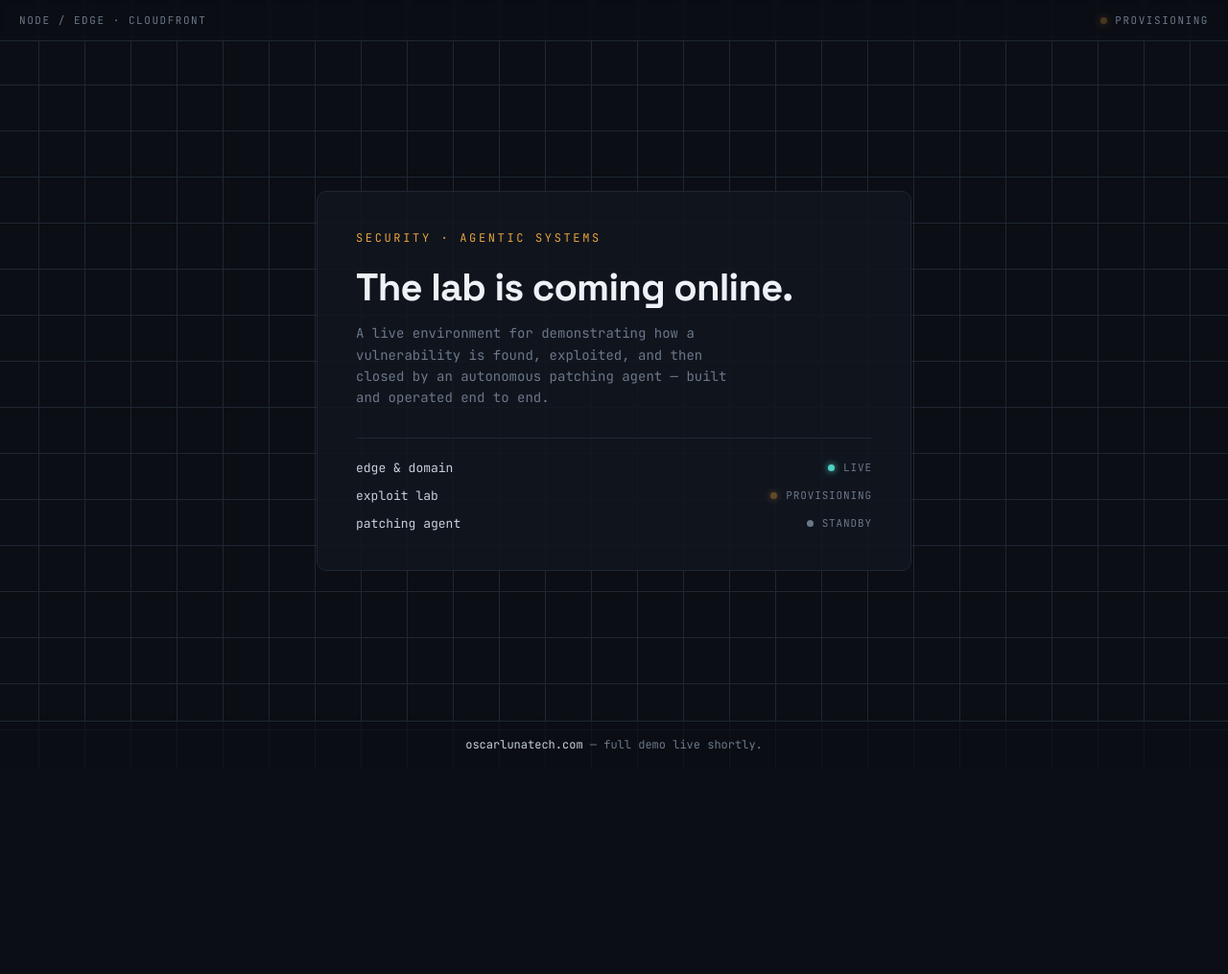
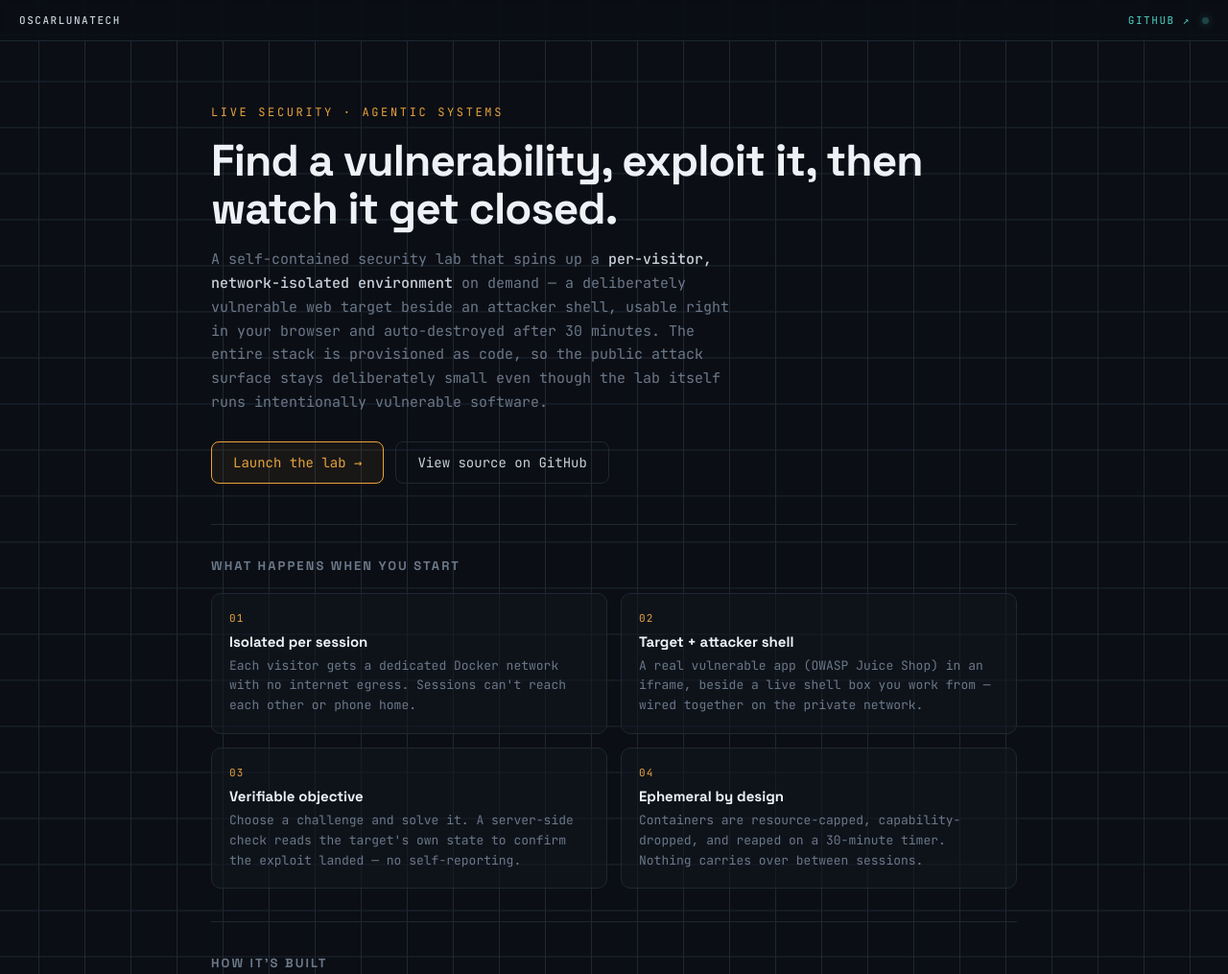
Before and after one commit to oscarlunatech/AgenticCybersecurityDemo, a plain HTML site: page site/index.html in a window 1280 px wide. Shown: the top 1015 px of the page at 96% size. Before the commit the page ends 800 px from the top, so only its background shows below. Drawn offline with Linux system fonts and the light colour scheme.

Commit message:
Updates landing site and readme

```diff
--- a/site/index.html
+++ b/site/index.html
@@ -3,184 +3,128 @@
   <head>
     <meta charset="UTF-8" />
     <meta name="viewport" content="width=device-width, initial-scale=1.0" />
-    <title>Provisioning — Security &amp; Agentic Systems Lab</title>
+    <title>oscarlunatech — Live Security &amp; Agentic Systems Lab</title>
+    <meta name="description" content="A live, per-visitor security lab: an isolated vulnerable target beside an attacker shell, provisioned entirely as code on AWS. Find a vulnerability, exploit it, then watch an agent close it." />
     <link rel="preconnect" href="https://fonts.googleapis.com" />
     <link rel="preconnect" href="https://fonts.gstatic.com" crossorigin />
-    <link
-      href="https://fonts.googleapis.com/css2?family=JetBrains+Mono:wght@400;500;700&family=Space+Grotesk:wght@500;700&display=swap"
-      rel="stylesheet"
-    />
+    <link href="https://fonts.googleapis.com/css2?family=JetBrains+Mono:wght@400;500;700&family=Space+Grotesk:wght@500;700&display=swap" rel="stylesheet" />
     <style>
-      :root {
-        --bg: #0b0e14;
-        --panel: #11161f;
-        --border: #1e2733;
-        --text: #c7d0db;
-        --muted: #6b7889;
-        --signal: #e8a33d;
-        --ok: #4fd1c5;
-        --mono: "JetBrains Mono", ui-monospace, SFMono-Regular, Menlo, monospace;
-        --display: "Space Grotesk", system-ui, sans-serif;
-      }
-      * { box-sizing: border-box; }
-      html, body { margin: 0; height: 100%; }
-      body {
-        background: var(--bg);
-        color: var(--text);
-        font-family: var(--mono);
-        /* faint blueprint grid, low opacity so it reads as infrastructure not decoration */
-        background-image:
-          linear-gradient(var(--border) 1px, transparent 1px),
-          linear-gradient(90deg, var(--border) 1px, transparent 1px);
-        background-size: 48px 48px;
-        background-position: center;
-        display: flex;
-        flex-direction: column;
-        min-height: 100vh;
-      }
-      .topbar {
-        display: flex;
-        justify-content: space-between;
-        align-items: center;
-        padding: 14px 20px;
-        border-bottom: 1px solid var(--border);
-        font-size: 11px;
-        letter-spacing: 0.14em;
-        text-transform: uppercase;
-        color: var(--muted);
-        background: rgba(11, 14, 20, 0.7);
-        backdrop-filter: blur(2px);
-      }
-      .topbar .live { display: inline-flex; align-items: center; gap: 8px; }
-      .pulse {
-        width: 7px; height: 7px; border-radius: 50%;
-        background: var(--signal);
-        box-shadow: 0 0 8px var(--signal);
-        animation: pulse 1.4s ease-in-out infinite;
-      }
-      @keyframes pulse { 0%,100% { opacity: 1; } 50% { opacity: 0.25; } }
-
-      main {
-        flex: 1;
-        display: flex;
-        align-items: center;
-        justify-content: center;
-        padding: 32px 20px;
-      }
-      .card {
-        width: 100%;
-        max-width: 620px;
-        background: rgba(17, 22, 31, 0.9);
-        border: 1px solid var(--border);
-        border-radius: 10px;
-        padding: 40px;
-      }
-      .eyebrow {
-        font-size: 12px;
-        letter-spacing: 0.22em;
-        text-transform: uppercase;
-        color: var(--signal);
-        margin-bottom: 22px;
-      }
-      h1 {
-        font-family: var(--display);
-        font-weight: 700;
-        font-size: clamp(26px, 5vw, 40px);
-        line-height: 1.1;
-        letter-spacing: -0.02em;
-        margin: 0 0 14px;
-        color: #eef2f7;
-      }
-      .lede {
-        color: var(--muted);
-        font-size: 14px;
-        line-height: 1.6;
-        margin: 0 0 30px;
-        max-width: 48ch;
-      }
-      .readout {
-        border-top: 1px solid var(--border);
-        padding-top: 22px;
-        display: grid;
-        gap: 12px;
-      }
-      .row {
-        display: grid;
-        grid-template-columns: 1fr auto;
-        align-items: center;
-        font-size: 13px;
-      }
-      .row .label { color: var(--text); }
-      .row .state {
-        display: inline-flex;
-        align-items: center;
-        gap: 9px;
-        color: var(--muted);
-        text-transform: uppercase;
-        letter-spacing: 0.08em;
-        font-size: 11px;
-      }
-      .dot { width: 7px; height: 7px; border-radius: 50%; background: var(--muted); }
-      .dot.run  { background: var(--signal); box-shadow: 0 0 7px var(--signal); animation: pulse 1.4s infinite; }
-      .dot.idle { background: var(--muted); }
-      .dot.up   { background: var(--ok); box-shadow: 0 0 7px var(--ok); }
-
-      footer {
-        padding: 16px 20px;
-        border-top: 1px solid var(--border);
-        font-size: 12px;
-        color: var(--muted);
-        text-align: center;
-        background: rgba(11, 14, 20, 0.7);
-      }
-      footer .domain { color: var(--text); }
-      a { color: var(--ok); text-decoration: none; }
-      a:focus-visible { outline: 2px solid var(--signal); outline-offset: 3px; }
-
-      @media (prefers-reduced-motion: reduce) {
-        .pulse, .dot.run { animation: none; }
-      }
-      @media (max-width: 480px) {
-        .card { padding: 28px 22px; }
-      }
+      :root{--bg:#0b0e14;--panel:#11161f;--border:#1e2733;--text:#c7d0db;--muted:#6b7889;--signal:#e8a33d;--ok:#4fd1c5;--mono:"JetBrains Mono",ui-monospace,SFMono-Regular,Menlo,monospace;--display:"Space Grotesk",system-ui,sans-serif;}
+      *{box-sizing:border-box;} html,body{margin:0;}
+      body{background:var(--bg);color:var(--text);font-family:var(--mono);background-image:linear-gradient(var(--border) 1px,transparent 1px),linear-gradient(90deg,var(--border) 1px,transparent 1px);background-size:48px 48px;background-position:center;}
+      a{color:var(--ok);text-decoration:none;} a:hover{color:var(--signal);} a:focus-visible{outline:2px solid var(--signal);outline-offset:3px;}
+      .wrap{max-width:880px;margin:0 auto;padding:0 20px;}
+      .topbar{display:flex;justify-content:space-between;align-items:center;padding:14px 20px;border-bottom:1px solid var(--border);font-size:11px;letter-spacing:.14em;text-transform:uppercase;color:var(--muted);background:rgba(11,14,20,.72);backdrop-filter:blur(2px);position:sticky;top:0;z-index:5;}
+      .topbar .brand{color:var(--text);font-weight:500;}
+      .live{display:inline-flex;align-items:center;gap:12px;}
+      .pulse{width:7px;height:7px;border-radius:50%;background:var(--ok);box-shadow:0 0 8px var(--ok);animation:pulse 1.4s ease-in-out infinite;}
+      @keyframes pulse{0%,100%{opacity:1;}50%{opacity:.25;}}
+      .hero{padding:66px 0 42px;}
+      .eyebrow{font-size:12px;letter-spacing:.22em;text-transform:uppercase;color:var(--signal);margin-bottom:18px;}
+      h1{font-family:var(--display);font-weight:700;font-size:clamp(28px,5.5vw,46px);line-height:1.08;letter-spacing:-.02em;margin:0 0 16px;color:#eef2f7;}
+      .lede{color:var(--muted);font-size:15px;line-height:1.65;margin:0 0 28px;max-width:62ch;}
+      .lede b{color:var(--text);font-weight:500;}
+      .cta{display:flex;flex-wrap:wrap;gap:12px;}
+      .btn{font-family:var(--mono);font-size:14px;padding:12px 22px;border-radius:8px;border:1px solid var(--border);color:var(--text);display:inline-flex;align-items:center;gap:9px;transition:border-color .15s,color .15s,background .15s;}
+      .btn:hover{border-color:var(--signal);color:var(--signal);}
+      .btn.primary{border-color:var(--signal);color:var(--signal);background:rgba(232,163,61,.06);}
+      .btn.primary:hover{background:rgba(232,163,61,.14);}
+      section{padding:34px 0;border-top:1px solid var(--border);}
+      h2{font-family:var(--display);font-size:13px;letter-spacing:.16em;text-transform:uppercase;color:var(--muted);margin:0 0 20px;}
+      .grid{display:grid;grid-template-columns:repeat(2,1fr);gap:14px;}
+      @media(max-width:620px){.grid{grid-template-columns:1fr;}}
+      .feat{border:1px solid var(--border);border-radius:10px;background:rgba(17,22,31,.6);padding:18px;}
+      .feat .n{font-size:11px;color:var(--signal);letter-spacing:.1em;}
+      .feat h3{font-family:var(--display);font-size:15px;color:#eef2f7;margin:8px 0 6px;}
+      .feat p{font-size:13px;line-height:1.6;color:var(--muted);margin:0;}
+      .arch{font-size:13.5px;line-height:1.75;color:var(--text);max-width:66ch;margin:0;}
+      .arch b{color:#eef2f7;font-weight:500;}
+      .stack{display:flex;flex-wrap:wrap;gap:8px;margin-top:18px;}
+      .chip{font-size:11px;letter-spacing:.06em;color:var(--muted);border:1px solid var(--border);border-radius:999px;padding:5px 11px;}
+      .flow{font-size:12px;color:var(--muted);line-height:1.85;margin-top:18px;overflow-x:auto;}
+      .flow pre{margin:0;font-family:var(--mono);}
+      footer{padding:24px 20px;border-top:1px solid var(--border);font-size:12px;color:var(--muted);text-align:center;background:rgba(11,14,20,.72);}
+      footer a{margin:0 8px;}
+      @media(prefers-reduced-motion:reduce){.pulse{animation:none;}}
     </style>
   </head>
   <body>
     <div class="topbar">
-      <span>node / edge · cloudfront</span>
-      <span class="live"><span class="pulse"></span> provisioning</span>
+      <span class="brand">oscarlunatech</span>
+      <span class="live">
+        <a href="https://github.com/oscarlunatech/AgenticCybersecurityDemo" target="_blank" rel="noopener">GitHub &#8599;</a>
+        <span class="pulse" title="site live"></span>
+      </span>
     </div>
 
-    <main>
-      <div class="card">
-        <div class="eyebrow">Security · Agentic Systems</div>
-        <h1>The lab is coming online.</h1>
+    <div class="wrap">
+      <div class="hero">
+        <div class="eyebrow">Live security · agentic systems</div>
+        <h1>Find a vulnerability, exploit it, then watch it get closed.</h1>
         <p class="lede">
-          A live environment for demonstrating how a vulnerability is found, exploited, and
-          then closed by an autonomous patching agent — built and operated end to end.
-          <!-- Replace this with a sentence in your own voice once the build is further along. -->
+          A self-contained security lab that spins up a <b>per-visitor, network-isolated
+          environment</b> on demand — a deliberately vulnerable web target beside an attacker
+          shell, usable right in your browser and auto-destroyed after 30 minutes. The entire
+          stack is provisioned as code, so the public attack surface stays deliberately small
+          even though the lab itself runs intentionally vulnerable software.
         </p>
-
-        <div class="readout">
-          <div class="row">
-            <span class="label">edge &amp; domain</span>
-            <span class="state"><span class="dot up"></span> live</span>
-          </div>
-          <div class="row">
-            <span class="label">exploit lab</span>
-            <span class="state"><span class="dot run"></span> provisioning</span>
-          </div>
-          <div class="row">
-            <span class="label">patching agent</span>
-            <span class="state"><span class="dot idle"></span> standby</span>
-          </div>
+        <div class="cta">
+          <a class="btn primary" href="/lab.html">Launch the lab &#8594;</a>
+          <a class="btn" href="https://github.com/oscarlunatech/AgenticCybersecurityDemo" target="_blank" rel="noopener">View source on GitHub</a>
         </div>
       </div>
-    </main>
+
+      <section>
+        <h2>What happens when you start</h2>
+        <div class="grid">
+          <div class="feat"><div class="n">01</div><h3>Isolated per session</h3><p>Each visitor gets a dedicated Docker network with no internet egress. Sessions can't reach each other or phone home.</p></div>
+          <div class="feat"><div class="n">02</div><h3>Target + attacker shell</h3><p>A real vulnerable app (OWASP Juice Shop) in an iframe, beside a live shell box you work from — wired together on the private network.</p></div>
+          <div class="feat"><div class="n">03</div><h3>Verifiable objective</h3><p>Choose a challenge and solve it. A server-side check reads the target's own state to confirm the exploit landed — no self-reporting.</p></div>
+          <div class="feat"><div class="n">04</div><h3>Ephemeral by design</h3><p>Containers are resource-capped, capability-dropped, and reaped on a 30-minute timer. Nothing carries over between sessions.</p></div>
+        </div>
+      </section>
+
+      <section>
+        <h2>How it's built</h2>
+        <p class="arch">
+          The public surface is deliberately tiny. <b>Caddy</b> terminates TLS and serves the
+          site, reverse-proxying the API, the target iframe, and the shell WebSocket to a
+          <b>Node orchestrator</b> that listens on localhost only. The orchestrator drives the
+          <b>Docker API</b> to create, proxy, and reap per-session containers on internal
+          no-egress networks. Everything — network, instance, DNS, web server, container
+          images, and the orchestrator — is defined in <b>Terraform</b> and reproduced from a
+          single apply, with remote state in S3 and separate dev and prod environments.
+        </p>
+        <div class="stack">
+          <span class="chip">Terraform</span>
+          <span class="chip">AWS · EC2 / Route 53 / S3</span>
+          <span class="chip">Docker</span>
+          <span class="chip">Node.js</span>
+          <span class="chip">Caddy · Let's Encrypt</span>
+          <span class="chip">WebSockets</span>
+          <span class="chip">xterm.js</span>
+        </div>
+        <div class="flow"><pre>visitor ──https──▶ Caddy ──▶ orchestrator (localhost only)
+                                  │
+                       per-session internal network (no egress)
+                        [ attacker shell ] ──── [ vulnerable target ]</pre></div>
+      </section>
+
+      <section>
+        <h2>Where it's going</h2>
+        <p class="arch">
+          The roadmap closes the loop: pluggable, swappable challenges, then an
+          <b>agentic layer</b> that guides you through the exploit, detects the underlying
+          vulnerability, proposes and applies a fix, and re-runs the success check to prove the
+          hole is closed — security shown end to end, from break to remediation.
+        </p>
+      </section>
+    </div>
 
     <footer>
-      <span class="domain">oscarlunatech.com</span> — full demo live shortly.
-      <!-- Swap in your real domain, and add a contact or GitHub link when ready. -->
+      <a href="/lab.html">Launch the lab</a> ·
+      <a href="https://github.com/oscarlunatech/AgenticCybersecurityDemo" target="_blank" rel="noopener">GitHub</a> ·
+      <span>oscarlunatech.com</span>
     </footer>
   </body>
 </html>
```
Also changed, not shown: README.md, 2 other files.
